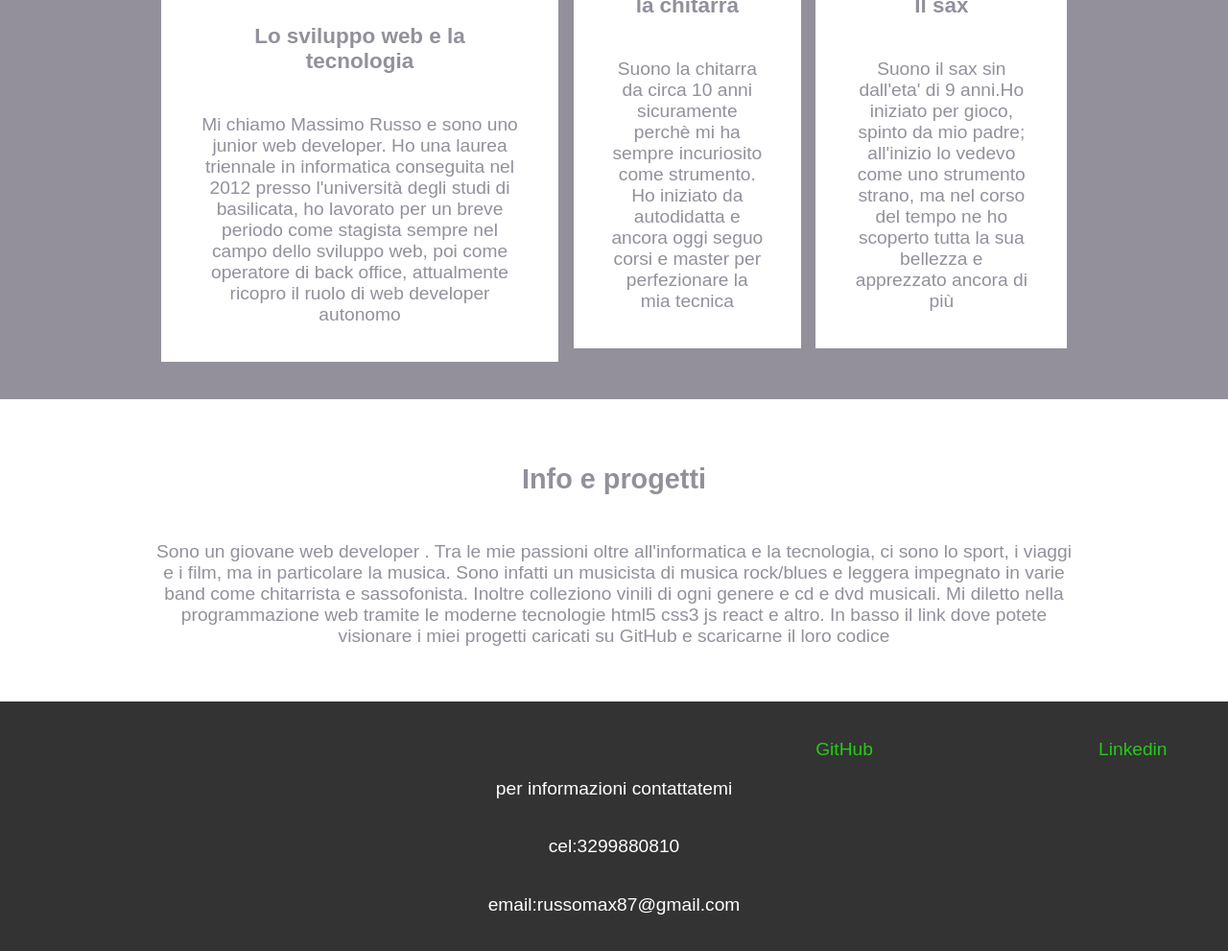
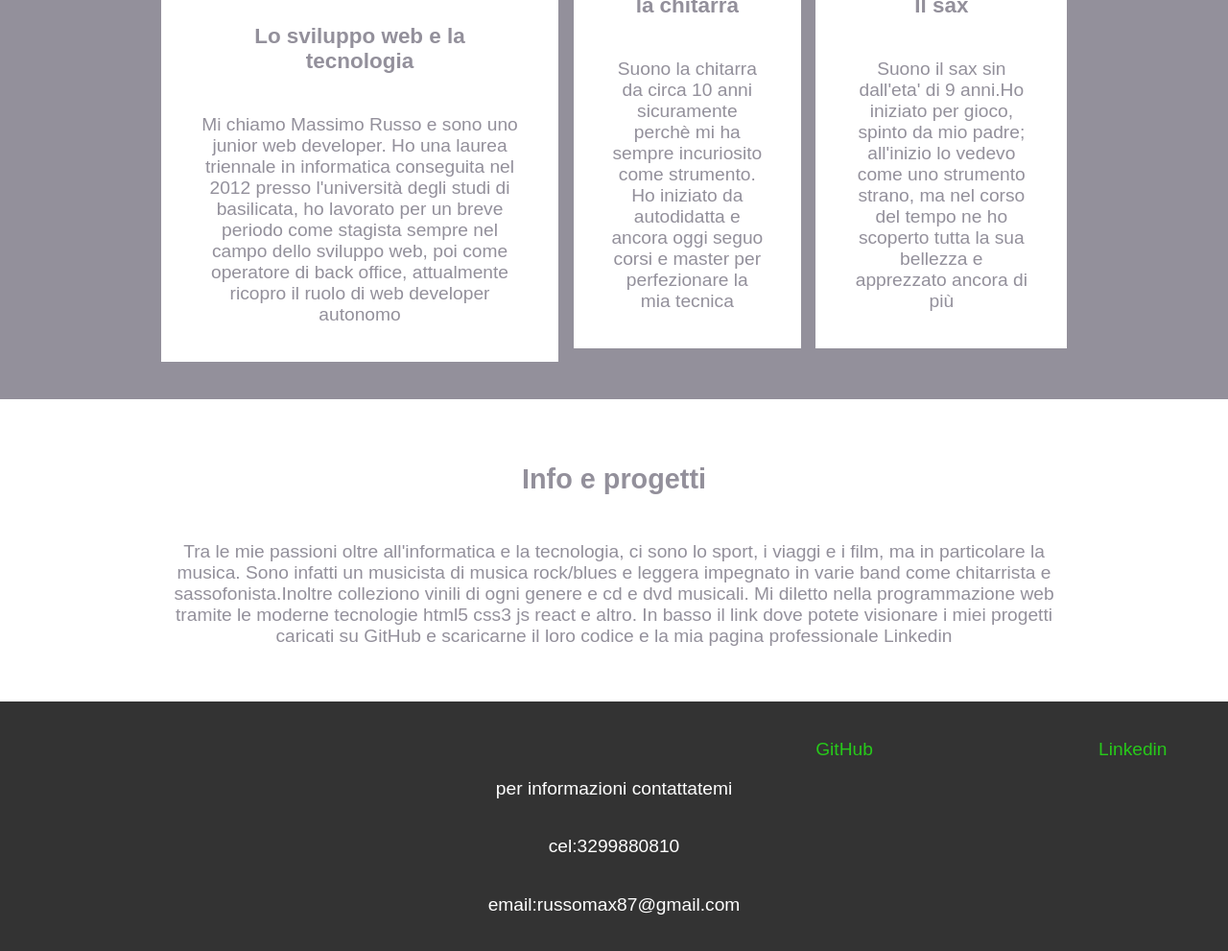
Before and after one commit to massimo-russo/mio-sito, a plain HTML site: page index.html in a window 1280 px wide. Shown: the part 3377-4368 px from the top of the page at 96% size. Drawn offline with Linux system fonts and the light colour scheme.

Commit message:
Update index.html

```diff
--- a/index.html
+++ b/index.html
@@ -84,12 +84,12 @@
   <section id="sezioneC" class="grid">
       <div class="wrapper">
           <h2>Info e progetti</h2>
-          <p>Sono un giovane web developer . Tra le mie passioni oltre all'informatica e la tecnologia,
-            ci sono lo sport, i viaggi e i film, ma in particolare la musica. Sono infatti un musicista
-            di musica rock/blues e leggera impegnato in  varie band come chitarrista e sassofonista.
-            Inoltre colleziono vinili di ogni genere e cd e dvd musicali.
-            Mi diletto nella programmazione web tramite le moderne tecnologie html5 css3 js react e altro.
-            In basso il link dove potete visionare i miei progetti caricati su GitHub e scaricarne il loro codice</p>
+          <p>Tra le mie passioni oltre all'informatica e la tecnologia, ci sono lo sport, i viaggi e i film,
+              ma in particolare la musica. Sono infatti un musicista di musica rock/blues e leggera impegnato
+              in  varie band come chitarrista e sassofonista.Inoltre colleziono vinili di ogni genere e cd e dvd musicali.
+              Mi diletto nella programmazione web tramite le moderne tecnologie html5 css3 js react e altro.
+              In basso il link dove potete visionare i miei progetti caricati su GitHub e scaricarne il loro codice e la
+              mia pagina professionale Linkedin</p>
       </div>
   </section>
 
```
